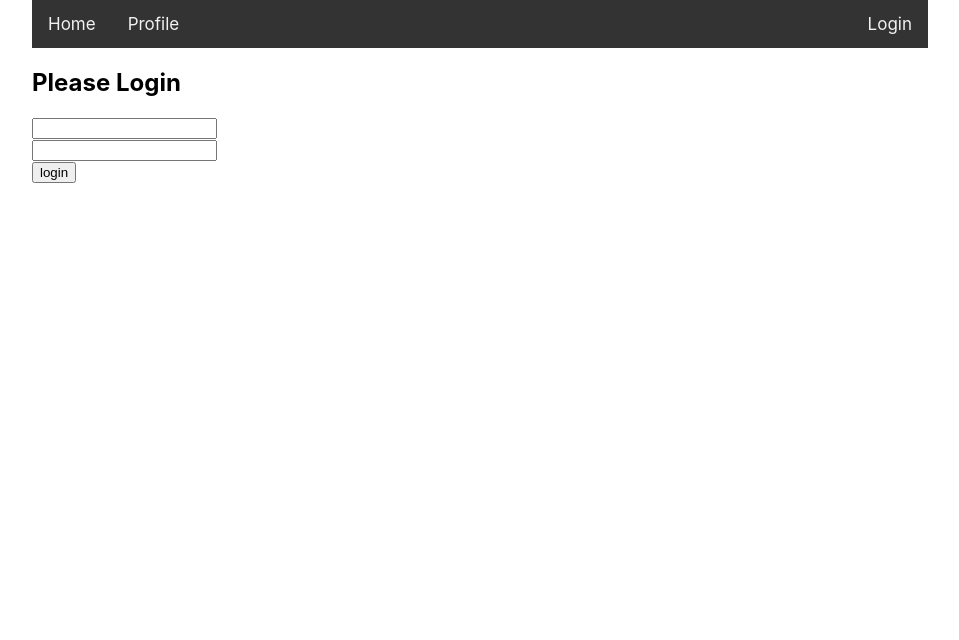
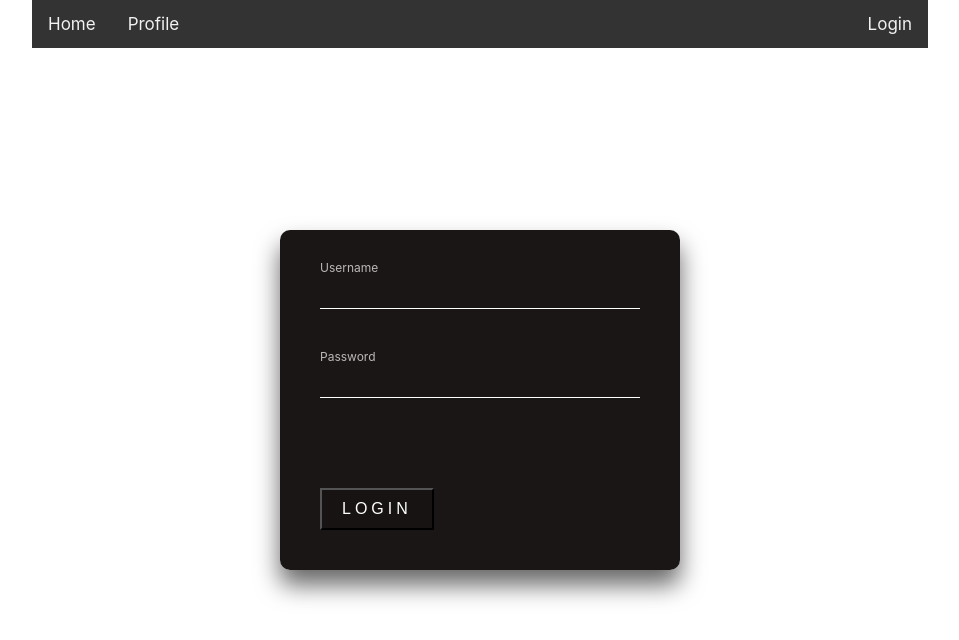
Before and after one commit to abdalla1611/space-finder-frontend, a React (Create React App) app: page /login in a window 1280 px wide. Shown: the top 640 px of the page, without its empty margins (160-1119 px from the left). Built offline with nearby package versions, Linux system fonts and the light colour scheme.

Commit message:
bug fix (navigate v6)

```diff
--- a/src/components/App.tsx
+++ b/src/components/App.tsx
@@ -5,7 +5,8 @@ import { Login } from "./Login";
 import {
   BrowserRouter as Router,
   Route,
-  Routes /*instead of Switch */,
+  Routes,
+  useNavigate /*instead of Switch */,
 } from "react-router-dom";
 import createBrowserHistory from "../utils/history";
 import { Navbar } from "./Navbar";
@@ -29,7 +30,6 @@ export class App extends React.Component<{}, AppState> {
 
   private setUser(user: User) {
     this.setState({ user: user });
-    console.log("setting the User :" + JSON.stringify(user));
   }
 
   render(): React.ReactNode {
--- a/src/components/Login.tsx
+++ b/src/components/Login.tsx
@@ -1,6 +1,7 @@
 import React, { SyntheticEvent } from "react";
 import { User } from "../model/Model";
 import { AuthService } from "../services/AuthService";
+import { Navigate } from "react-router-dom";
 
 interface LoginProps {
   authService: AuthService;
@@ -36,7 +37,6 @@ export class Login extends React.Component<LoginProps, LoginState> {
   private async handleSubmit(event: SyntheticEvent) {
     event.preventDefault();
     this.setState({ loginAttenpted: true });
-
     const result = await this.props.authService.login(
       this.state.userName,
       this.state.password
@@ -58,21 +58,27 @@ export class Login extends React.Component<LoginProps, LoginState> {
       }
     }
     return (
-      <div>
-        <h2>Please Login</h2>
+      <div className="login-box">
+        {this.state.loginSuccesfull && <Navigate to={"/profile"} />}
         <form onSubmit={(event) => this.handleSubmit(event)}>
+          <div className="user-box">
             <input
               value={this.state.userName}
               onChange={(event) => this.setUserName(event)}
             />
+            <label>Username</label>
+          </div>
           <br />
+          <div className="user-box">
             <input
               value={this.state.password}
               type="password"
               onChange={(event) => this.setPassword(event)}
             />
+            <label>Password</label>
+          </div>
           <br />
-          <input type="submit" value="login" />
+          <input type="submit" value={"login"} className="login"></input>
         </form>
         {loginMessage}
       </div>
--- a/src/index.css
+++ b/src/index.css
@@ -44,3 +44,83 @@ code {
   background-color: #4caf50;
   color: white;
 }
+
+.login-box {
+  position: absolute;
+  top: 50%;
+  left: 50%;
+  width: 400px;
+  padding: 40px;
+  transform: translate(-50%, -50%);
+  background: rgba(24, 20, 20, 0.987);
+  box-sizing: border-box;
+  box-shadow: 0 15px 25px rgba(0, 0, 0, 0.6);
+  border-radius: 10px;
+}
+
+.login-box .user-box {
+  position: relative;
+}
+
+.login-box .user-box input {
+  width: 100%;
+  padding: 10px 0;
+  font-size: 16px;
+  color: #fff;
+  margin-bottom: 30px;
+  border: none;
+  border-bottom: 1px solid #fff;
+  outline: none;
+  background: transparent;
+}
+
+.login-box .user-box label {
+  position: absolute;
+  top: 0;
+  left: 0;
+  padding: 10px 0;
+  font-size: 16px;
+  color: #fff;
+  pointer-events: none;
+  transition: 0.5s;
+}
+
+.login-box .user-box input:focus ~ label,
+.login-box .user-box input:valid ~ label {
+  top: -20px;
+  left: 0;
+  color: #bdb8b8;
+  font-size: 12px;
+}
+.login-box .login:hover {
+  background: #03f40f;
+  color: #fff;
+  border-radius: 5px;
+  box-shadow: 0 0 5px #03f40f, 0 0 25px #03f40f, 0 0 50px #03f40f,
+    0 0 100px #03f40f;
+}
+.login-box .login {
+  position: relative;
+  display: inline-block;
+  padding: 10px 20px;
+  color: #ffffff;
+  font-size: 16px;
+  text-decoration: none;
+  text-transform: uppercase;
+  overflow: hidden;
+  transition: 0.5s;
+  margin-top: 40px;
+  letter-spacing: 4px;
+  background-color: rgba(24, 20, 20, 0.987);
+}
+
+@keyframes btn-anim1 {
+  0% {
+    left: -100%;
+  }
+
+  50%,
+  100% {
+    left: 100%;
+  }
+}
```
Lines whose indentation alone changed are shown as unchanged.
